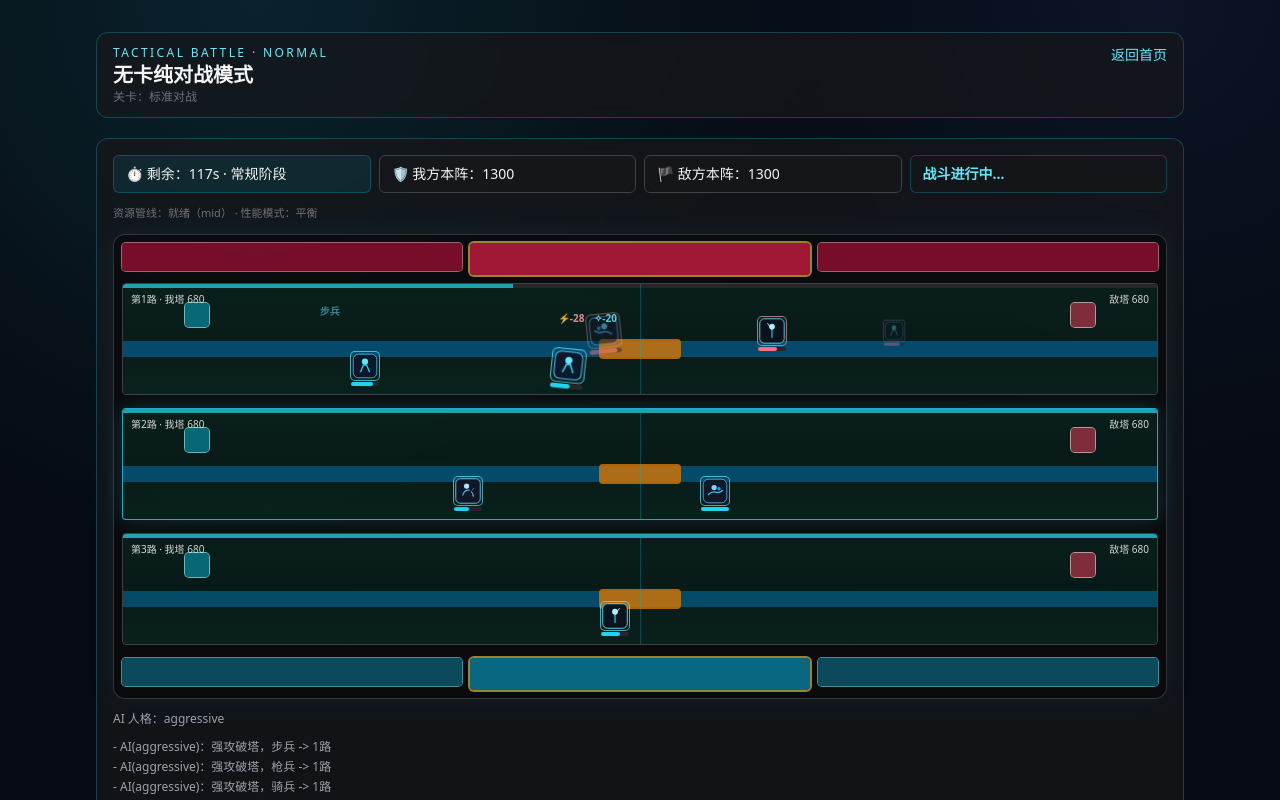
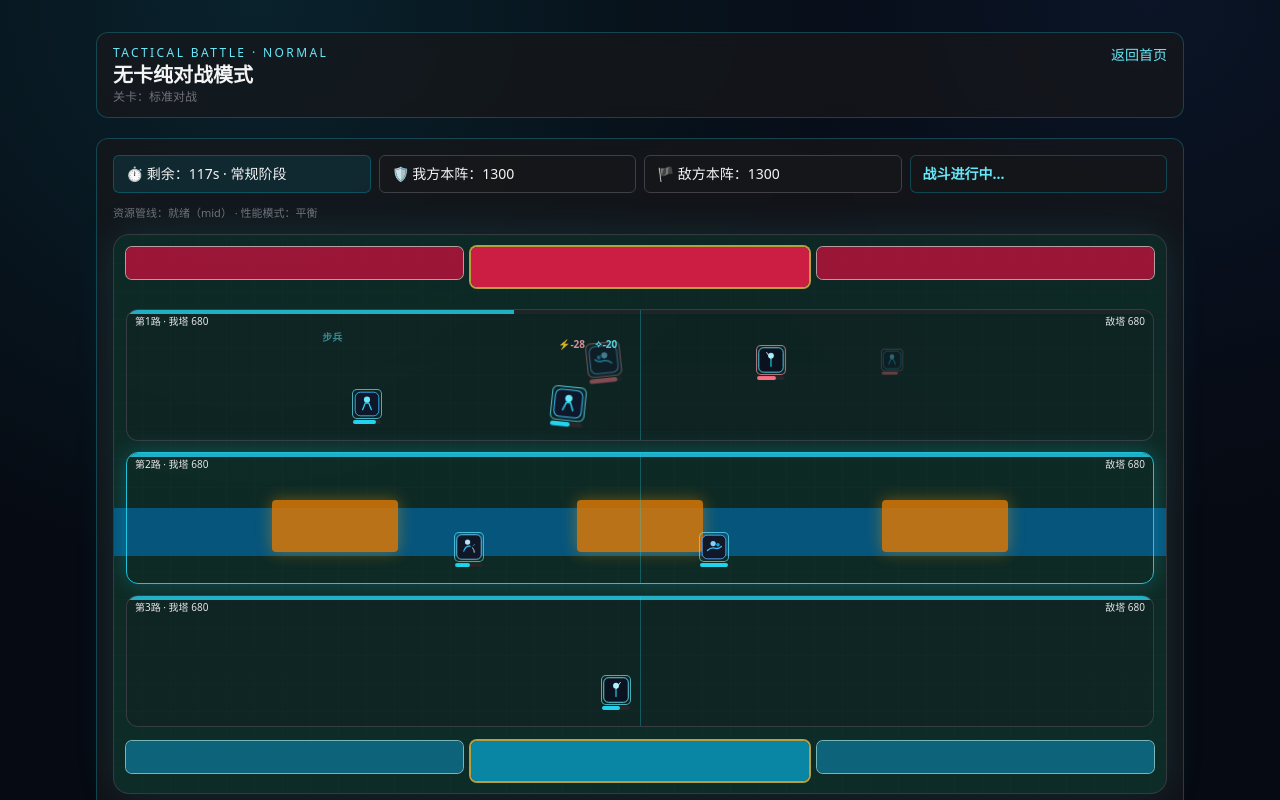
Before and after one commit to Sinon4869/sinon_warring_states_game, a Next.js app: page /battle in a window 1280 px wide. Shown: the top 800 px of the page. Built offline with nearby package versions, Linux system fonts and the light colour scheme.

Commit message:
feat(visual-rework): replace lane cards with unified portrait arena battlefield

```diff
--- a/app/battle/page.tsx
+++ b/app/battle/page.tsx
@@ -784,19 +784,30 @@ export default function BattlePage() {
         </div>
         <p className="text-[11px] text-zinc-500">资源管线：{assetStatus === 'ready' ? `就绪（${assetTier}）` : '加载中...'} · 性能模式：{assetTier === 'low' ? '节能' : assetTier === 'mid' ? '平衡' : '高画质'}</p>
 
-        <div className="rounded-xl border border-zinc-700/80 bg-zinc-950/70 p-2 shadow-[0_0_30px_rgba(34,211,238,0.08)]">
-          <div className="mb-2 grid grid-cols-3 gap-2">
-            <div className="h-7 rounded bg-rose-700/60 ring-1 ring-rose-300/60" />
-            <div className="h-8 rounded bg-rose-600/70 ring-2 ring-amber-300/60" />
-            <div className="h-7 rounded bg-rose-700/60 ring-1 ring-rose-300/60" />
+        <div className="relative h-[560px] overflow-hidden rounded-2xl border border-zinc-700/80 bg-gradient-to-b from-emerald-900/35 via-emerald-800/30 to-emerald-700/25 shadow-[0_0_40px_rgba(34,211,238,0.12)]">
+          <div className="absolute inset-0 opacity-25" style={{ backgroundImage: 'linear-gradient(to right, rgba(255,255,255,0.06) 1px, transparent 1px), linear-gradient(to bottom, rgba(255,255,255,0.05) 1px, transparent 1px)', backgroundSize: '28px 28px' }} />
+          <div className="absolute inset-x-0 top-[49%] h-[48px] bg-sky-700/70" />
+          <div className="absolute top-[47.5%] left-[15%] h-[52px] w-[12%] rounded bg-amber-600/85 shadow-[0_0_16px_rgba(245,158,11,0.4)]" />
+          <div className="absolute top-[47.5%] left-[44%] h-[52px] w-[12%] rounded bg-amber-600/85 shadow-[0_0_16px_rgba(245,158,11,0.4)]" />
+          <div className="absolute top-[47.5%] left-[73%] h-[52px] w-[12%] rounded bg-amber-600/85 shadow-[0_0_16px_rgba(245,158,11,0.4)]" />
+
+          <div className="absolute inset-x-3 top-3 grid grid-cols-3 gap-2">
+            <div className="h-8 rounded-md bg-rose-700/80 ring-1 ring-rose-200/70" />
+            <div className="h-10 rounded-md bg-rose-600/90 ring-2 ring-amber-300/70" />
+            <div className="h-8 rounded-md bg-rose-700/80 ring-1 ring-rose-200/70" />
+          </div>
+          <div className="absolute inset-x-3 bottom-3 grid grid-cols-3 gap-2">
+            <div className="h-8 rounded-md bg-cyan-700/80 ring-1 ring-cyan-200/70" />
+            <div className="h-10 rounded-md bg-cyan-600/90 ring-2 ring-amber-300/70" />
+            <div className="h-8 rounded-md bg-cyan-700/80 ring-1 ring-cyan-200/70" />
           </div>
 
-          <div className="space-y-2">
           {[0, 1, 2].map((lane) => {
             const playerPower = units.filter((u) => u.owner === 'player' && u.lane === lane).reduce((a, b) => a + b.hp, 0);
             const aiPower = units.filter((u) => u.owner === 'ai' && u.lane === lane).reduce((a, b) => a + b.hp, 0);
             const total = Math.max(1, playerPower + aiPower);
             const playerPct = (playerPower / total) * 100;
+            const laneTop = 74 + lane * 143;
             return (
               <button
                 key={lane}
@@ -808,26 +819,23 @@ export default function BattlePage() {
                     if (troop) deploy('player', troop, lane);
                   }
                 }}
-                className={`relative h-28 w-full overflow-hidden rounded border bg-gradient-to-b from-emerald-900/30 via-emerald-800/20 to-emerald-700/20 text-left ${selectedLane === lane ? 'border-cyan-400/80 shadow-[0_0_20px_rgba(34,211,238,0.2)]' : 'border-zinc-700'}`}
+                className={`absolute left-3 right-3 h-[132px] overflow-hidden rounded-xl border text-left ${selectedLane === lane ? 'border-cyan-400/90 shadow-[0_0_22px_rgba(34,211,238,0.25)]' : 'border-zinc-700/90 bg-zinc-900/20'}`}
+                style={{ top: `${laneTop}px` }}
               >
-                <div className="absolute inset-x-0 top-0 h-1 bg-zinc-800">
-                  <div className="h-full bg-cyan-400/70" style={{ width: `${playerPct}%` }} />
+                <div className="absolute inset-x-0 top-0 h-1 bg-zinc-800/70">
+                  <div className="h-full bg-cyan-400/80" style={{ width: `${playerPct}%` }} />
                 </div>
-                <div className="absolute left-2 top-2 text-[10px] text-zinc-300">第{lane + 1}路 · 我塔 {Math.round(playerTowers[lane])}</div>
-                <div className="absolute right-2 top-2 text-[10px] text-zinc-300">敌塔 {Math.round(aiTowers[lane])}</div>
+                <div className="absolute left-2 top-1 text-[10px] text-zinc-200">第{lane + 1}路 · 我塔 {Math.round(playerTowers[lane])}</div>
+                <div className="absolute right-2 top-1 text-[10px] text-zinc-200">敌塔 {Math.round(aiTowers[lane])}</div>
+                <div className="absolute inset-y-0 left-1/2 w-px bg-cyan-400/30" />
 
-                <div className="absolute left-0 right-0 top-[52%] h-[16px] bg-sky-700/60" />
-                <div className="absolute left-[46%] top-[50%] h-[20px] w-[8%] rounded bg-amber-600/80" />
-                <div className="absolute left-[6%] top-[18%] h-6 w-6 rounded bg-cyan-500/50 ring-1 ring-cyan-200/70" />
-                <div className="absolute right-[6%] top-[18%] h-6 w-6 rounded bg-rose-500/50 ring-1 ring-rose-200/70" />
-                <div className="absolute inset-y-0 left-[50%] w-px bg-cyan-500/30" />
                 <AnimatePresence>
                   {units
                     .filter((u) => u.lane === lane)
                     .map((u) => (
                       <motion.div
                         key={u.uid}
-                        className={`absolute ${u.owner === 'player' ? 'top-[62%]' : 'top-[30%]'} w-7`}
+                        className={`absolute ${u.owner === 'player' ? 'top-[62%]' : 'top-[28%]'} w-7`}
                         style={{ left: `calc(${u.x}% - 14px)` }}
                         initial={{ scale: 0.6, opacity: 0 }}
                         animate={{
@@ -874,7 +882,7 @@ export default function BattlePage() {
                     .map((p) => (
                       <motion.div
                         key={p.id}
-                        className={`absolute top-[54%] h-[2px] ${p.color === 'cyan' ? 'bg-cyan-300' : 'bg-rose-300'} ${p.kind === 'lance' ? 'h-[3px]' : ''}`}
+                        className={`absolute top-[52%] h-[2px] ${p.color === 'cyan' ? 'bg-cyan-300' : 'bg-rose-300'} ${p.kind === 'lance' ? 'h-[3px]' : ''}`}
                         style={{ left: `calc(${p.fromX}% - 2px)`, width: p.kind === 'lance' ? '14px' : '10px' }}
                         initial={{ x: 0, opacity: 0.2 }}
                         animate={{ x: `calc(${p.toX - p.fromX}%)`, opacity: 1 }}
@@ -886,13 +894,6 @@ export default function BattlePage() {
               </button>
             );
           })}
-          </div>
-
-          <div className="mt-2 grid grid-cols-3 gap-2">
-            <div className="h-7 rounded bg-cyan-700/60 ring-1 ring-cyan-300/60" />
-            <div className="h-8 rounded bg-cyan-600/70 ring-2 ring-amber-300/60" />
-            <div className="h-7 rounded bg-cyan-700/60 ring-1 ring-cyan-300/60" />
-          </div>
         </div>
         <p className="text-xs text-zinc-400">AI 人格：{aiPersona}</p>
         <div className="space-y-1 text-xs text-zinc-400">{aiLogs.map((l, i) => <p key={`${l}-${i}`}>- {l}</p>)}</div>
```
